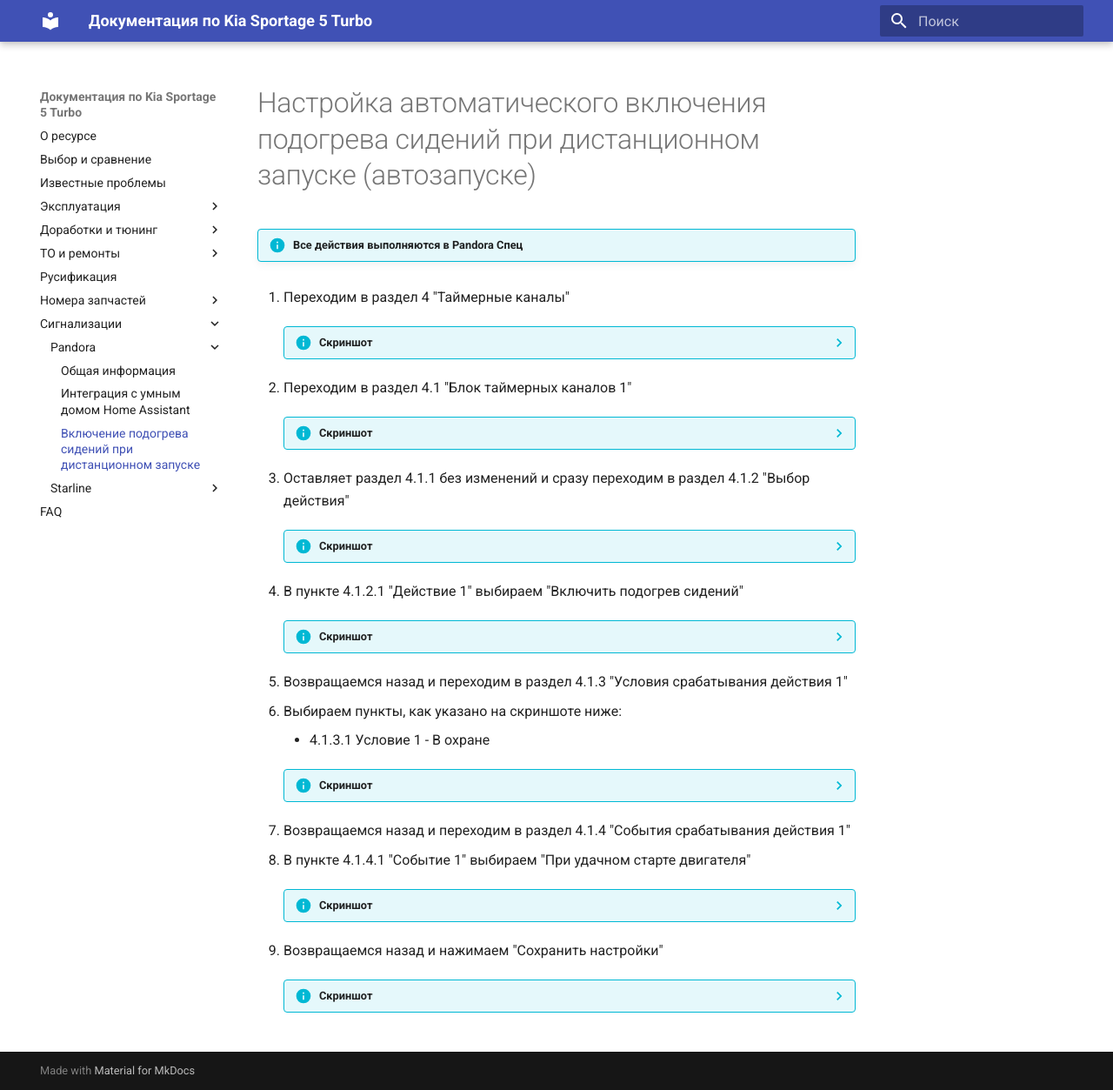
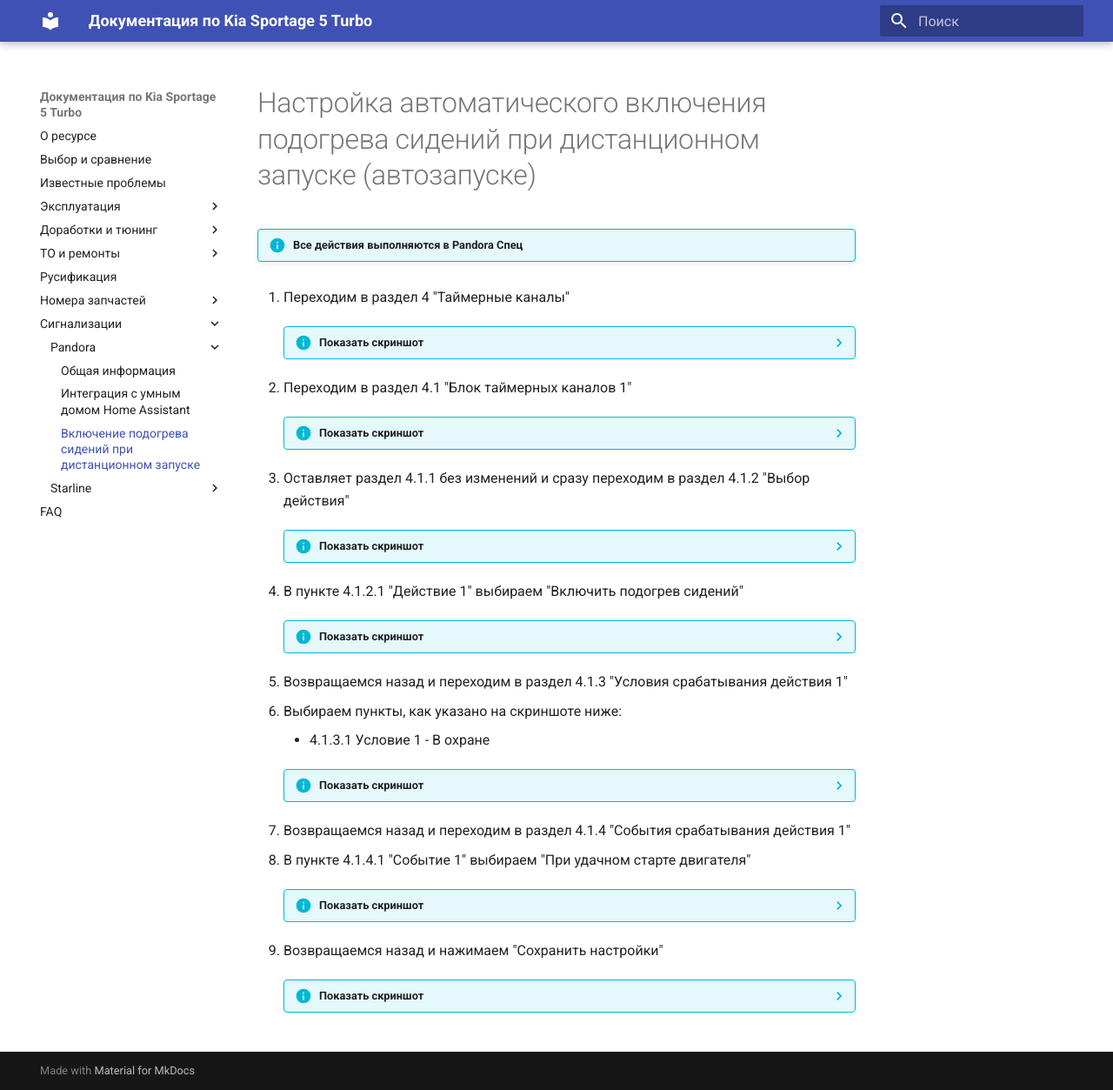
Before and after one commit to kia-sportage-docs/kia-sport5-docs, an MkDocs documentation site: the page built from docs/car_alarm/pandora/heat_autostart.md, in a window 1280 px wide and 1253 px high. Shown: the whole window at 87% size. Built offline with MkDocs 1.6.1 and Material for MkDocs 9.7.7, drawn with Linux system fonts in a browser that asks for light colours.

```diff
--- a/docs/car_alarm/pandora/heat_autostart.md
+++ b/docs/car_alarm/pandora/heat_autostart.md
@@ -4,38 +4,38 @@
 
 1. Переходим в раздел 4 "Таймерные каналы"
 
-    ??? info "Скриншот"
-        ![image title](../../images/heat_autostart_1.jpg)
+    ??? info "Показать скриншот"
+        ![image title](../../images/heat_autostart_1.jpg){ loading=lazy }
 
 2. Переходим в раздел 4.1 "Блок таймерных каналов 1"
 
-    ??? info "Скриншот"
-        ![image title](../../images/heat_autostart_2.jpg)
+    ??? info "Показать скриншот"
+        ![image title](../../images/heat_autostart_2.jpg){ loading=lazy }
 
 3. Оставляет раздел 4.1.1 без изменений и сразу переходим в раздел 4.1.2 "Выбор действия"
 
-    ??? info "Скриншот"
-        ![image title](../../images/heat_autostart_3.jpg)
+    ??? info "Показать скриншот"
+        ![image title](../../images/heat_autostart_3.jpg){ loading=lazy }
 
 4. В пункте 4.1.2.1 "Действие 1" выбираем "Включить подогрев сидений"
 
-    ??? info "Скриншот"
-        ![image title](../../images/heat_autostart_4.jpg)
+    ??? info "Показать скриншот"
+        ![image title](../../images/heat_autostart_4.jpg){ loading=lazy }
 
 5. Возвращаемся назад и переходим в раздел 4.1.3 "Условия срабатывания действия 1"
 6. Выбираем пункты, как указано на скриншоте ниже:
     - 4.1.3.1 Условие 1 - В охране
 
-    ??? info "Скриншот"
+    ??? info "Показать скриншот"
         ![image title](../../images/heat_autostart_5.jpg){ loading=lazy }
 
 7. Возвращаемся назад и переходим в раздел 4.1.4 "События срабатывания действия 1"
 8. В пункте 4.1.4.1 "Событие 1" выбираем "При удачном старте двигателя"
 
-    ??? info "Скриншот"
+    ??? info "Показать скриншот"
         ![image title](../../images/heat_autostart_6.jpg){ loading=lazy }
 
 9.  Возвращаемся назад и нажимаем "Сохранить настройки"
 
-    ??? info "Скриншот"
+    ??? info "Показать скриншот"
         ![image title](../../images/heat_autostart_7.jpg){ loading=lazy }
```
Also changed, not shown: docs/car_alarm/pandora/index.md (+1 -1 lines), docs/car_alarm/starline/first_info.md (+8 -0 lines), docs/part/electric.md (+3 -2 lines), docs/part/interior.md (+4 -2 lines), docs/faq.md (line endings or trailing spaces).
